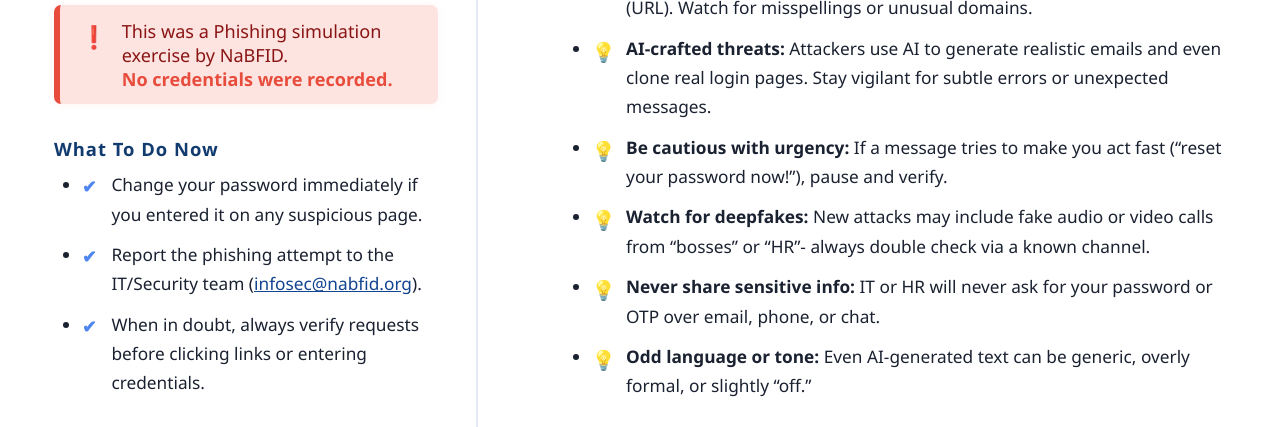
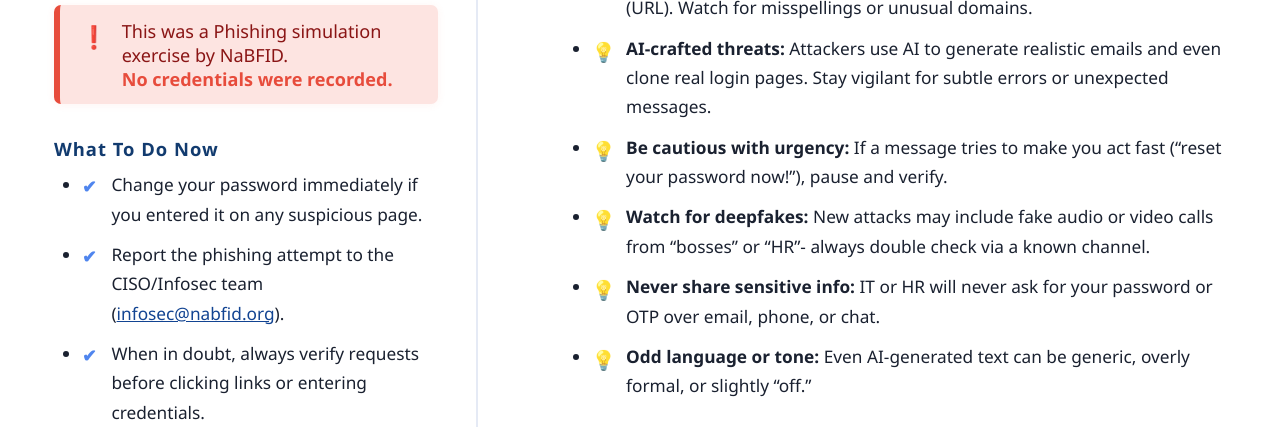
Before and after one commit to nabfid-awareness/Phish, a plain HTML site: page index.html in a window 1280 px wide. Shown: the part 373-800 px from the top of the page. Drawn offline with Linux system fonts and the light colour scheme.

Commit message:
Update index.html

```diff
--- a/index.html
+++ b/index.html
@@ -250,7 +250,7 @@
       <div class="section-title">What To Do Now</div>
       <ul>
         <li>Change your password immediately if you entered it on any suspicious page.</li>
-        <li>Report the phishing attempt to the IT/Security team (<a href="mailto:infosec@nabfid.org">infosec@nabfid.org</a>).</li>
+        <li>Report the phishing attempt to the CISO/Infosec team (<a href="mailto:infosec@nabfid.org">infosec@nabfid.org</a>).</li>
         <li>When in doubt, always verify requests before clicking links or entering credentials.</li>
       </ul>
       <div class="section-title">Helpful Resource</div>
```
